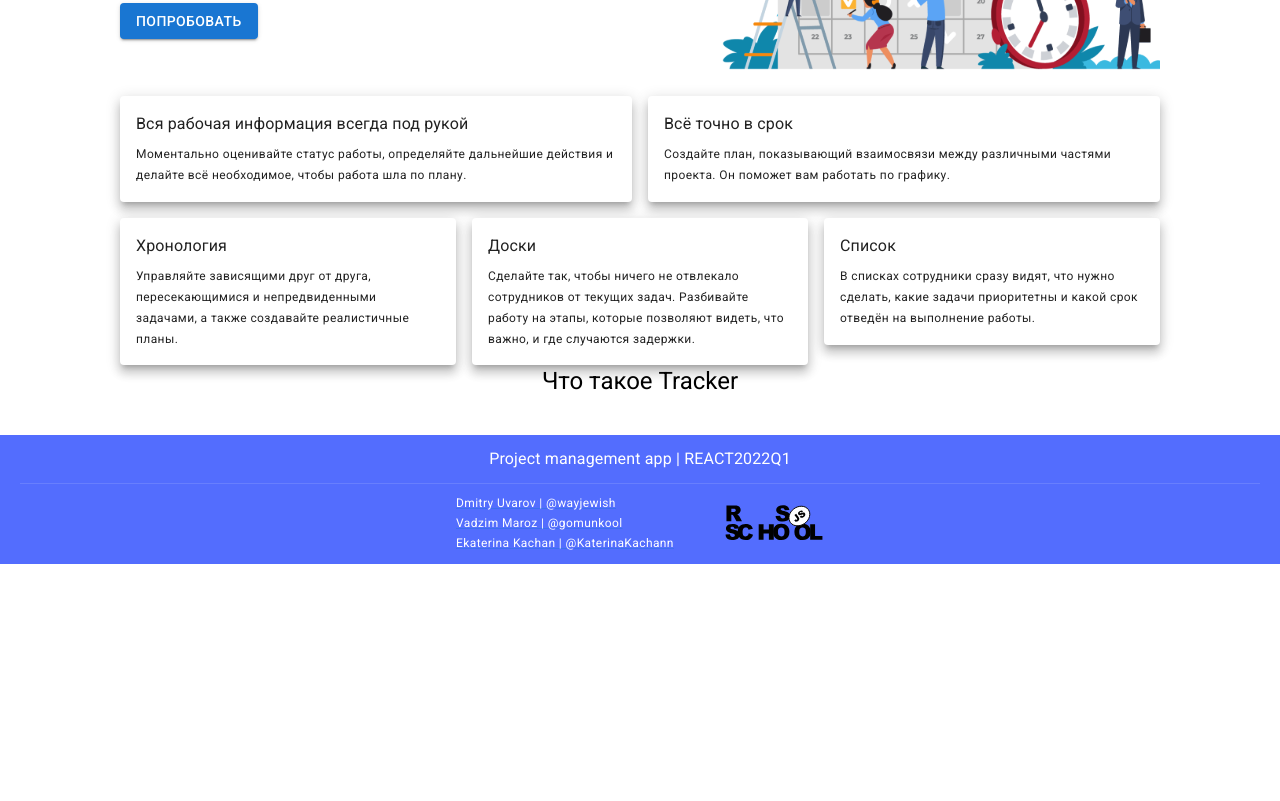
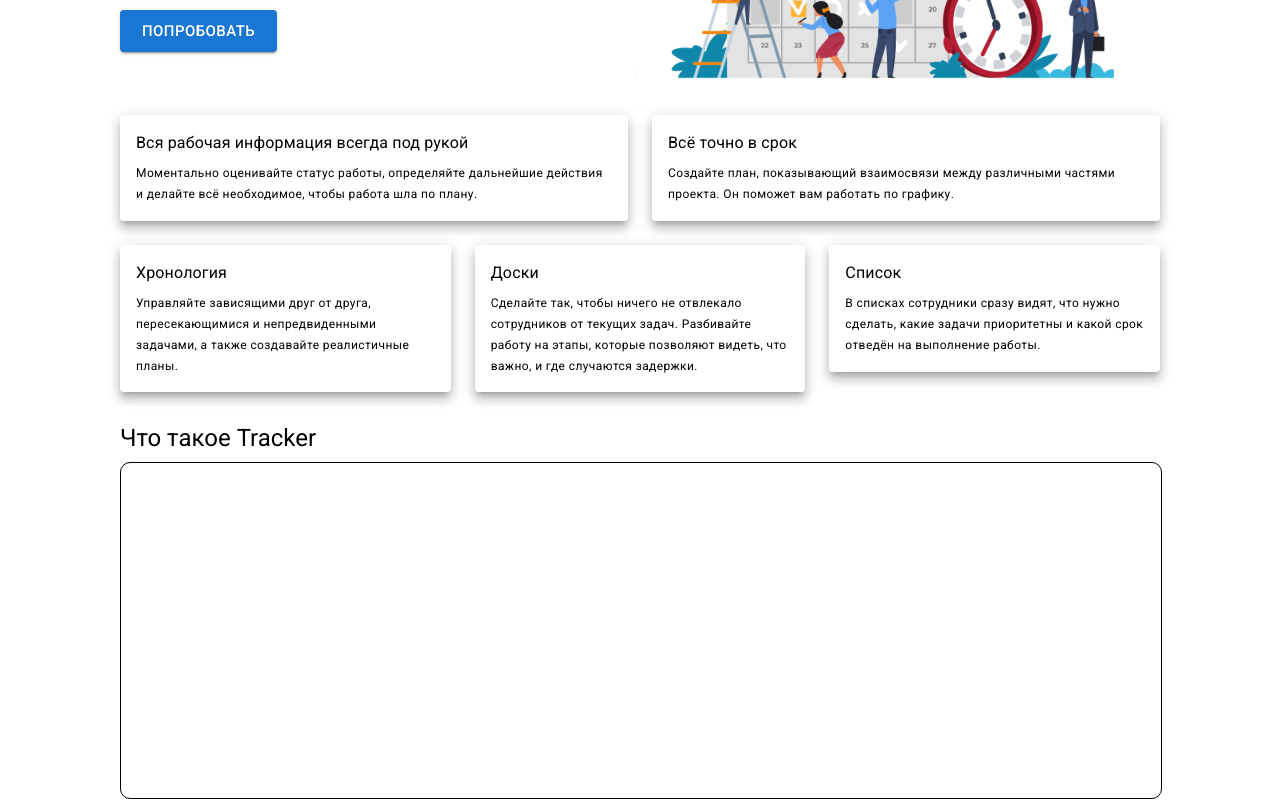
Before and after one commit to wayjewish/project-management-app, a React app: page / in a window 1280 px wide. Shown: the part 280-1081 px from the top of the page. Before the commit the page ends 844 px from the top, so only its background shows below. Built offline with nearby package versions, Linux system fonts and the light colour scheme.

Commit message:
feat: add block video

```diff
--- a/src/components/landing/Landing.styled.ts
+++ b/src/components/landing/Landing.styled.ts
@@ -1,4 +1,3 @@
-import { Paper } from '@mui/material';
 import { styled } from '@mui/material/styles';
 
 export const Main = styled('main')({
@@ -11,8 +10,8 @@ export const Wrap = styled('div')(({ theme }) => ({
   display: 'flex',
   flexWrap: 'wrap',
   flexDirection: 'column',
-  alignItems: 'center',
-  margin: '30px 0px',
+  alignItems: 'flex-start',
+  margin: '36px 0px',
 
   [theme.breakpoints.up('xs')]: {
     padding: '0px 14px',
@@ -35,7 +34,7 @@ export const Content = styled('div')(({ theme }) => ({
   alignItems: 'center',
   justifyContent: 'space-between',
   width: '100%',
-  marginBottom: '20px',
+  marginBottom: '30px',
 }));
 export const Image = styled('img')(({ theme }) => ({
   [theme.breakpoints.up('xs')]: {
@@ -47,11 +46,19 @@ export const Image = styled('img')(({ theme }) => ({
     height: '154px',
   },
   [theme.breakpoints.up('lg')]: {
-    width: '472px',
-    height: '242px',
+    width: '570px',
+    height: '245px',
   },
 }));
-export const Item = styled(Paper)({
+
+export const BoxCards = styled('div')(({ theme }) => ({
+  flexGrow: 1,
+  marginBottom: '30px',
+  [theme.breakpoints.down('md')]: {
+    display:'none',
+  },
+}));
+export const Item = styled('div')({
   textAlign: 'left',
   background: 'white',
   boxShadow:
@@ -59,3 +66,9 @@ export const Item = styled(Paper)({
   borderRadius: '4px',
   padding: '16px',
 });
+export const BoxVideo = styled('div')({
+    border: '1px solid #000000',
+    borderRadius: '10px',
+    width: '100%',
+    height: '335px',
+})
--- a/src/components/landing/Landing.tsx
+++ b/src/components/landing/Landing.tsx
@@ -1,6 +1,6 @@
 import React from 'react';
 import { Box, Button, Grid, Link, Typography } from '@mui/material';
-import { Main, Wrap, Content, Item, Image } from './Landing.styled';
+import { Main, Wrap, Content, Item, Image, BoxVideo, BoxCards } from './Landing.styled';
 import MainImg from '../../assets/img/main.svg';
 function Landing() {
   return (
@@ -9,19 +9,19 @@ function Landing() {
         <Content>
           <Box>
             <Typography variant="h2">RSS Tracker</Typography>
-            <Typography variant="body1" mt={1} mb={1}>
+            <Typography variant="body1" mt={1} mb={1.6}>
               Сервис для совместной работы и организации процессов.
               <br />
               Контролируйте задачи с помощью одного инструмента.
             </Typography>
-            <Button variant="contained">попробовать</Button>
+            <Button variant="contained" size='large'>попробовать</Button>
           </Box>
           <Box>
-            <Image src={MainImg}/>
+            <Image src={MainImg} />
           </Box>
         </Content>
-        <Box sx={{ flexGrow: 1 }}>
-          <Grid container spacing={2} style={{ justifyContent: 'center' }}>
+        <BoxCards >
+          <Grid container spacing={3} style={{ justifyContent: 'center' }}>
             <Grid item xs={6}>
               <Item>
                 <Typography variant="body1" mb={1}>
@@ -78,12 +78,12 @@ function Landing() {
               </Item>
             </Grid>
           </Grid>
-        </Box>
-        <Box>
+        </BoxCards>
+        <Box width={'100%'}>
           <Typography variant="h5" mb={1} textAlign={'left'}>
             Что такое Tracker
           </Typography>
-          <Box></Box>
+          <BoxVideo></BoxVideo>
         </Box>
       </Wrap>
     </Main>
```
Lines whose indentation alone changed are shown as unchanged.
